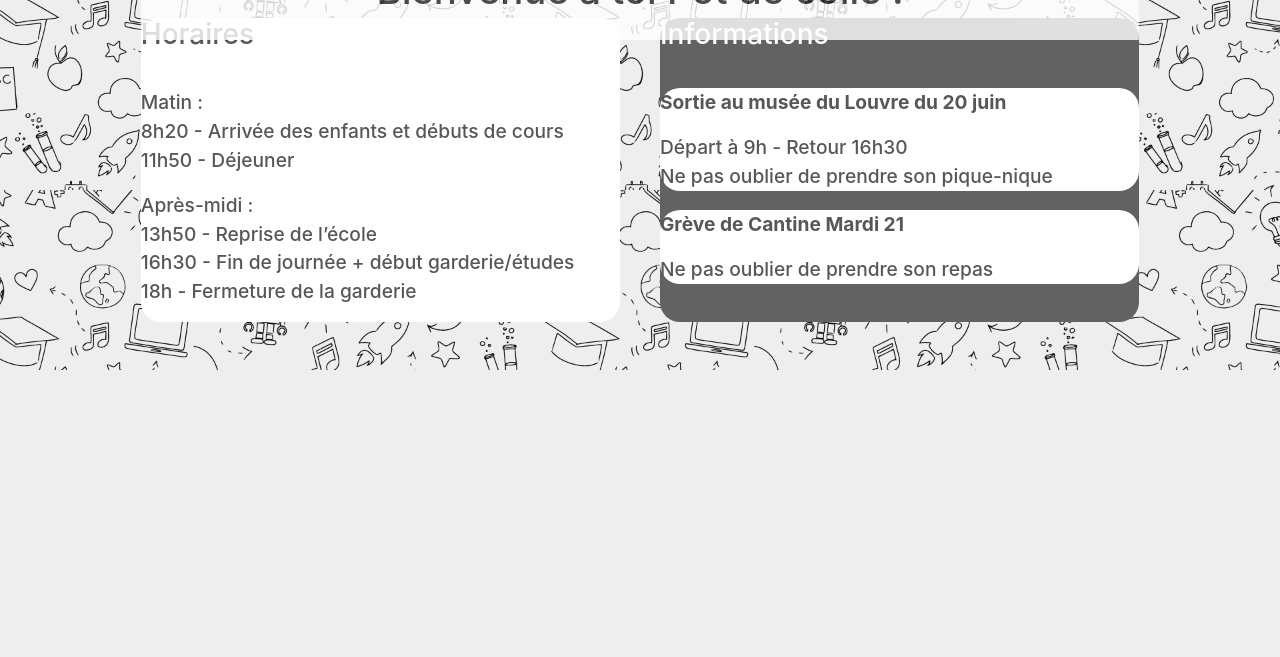
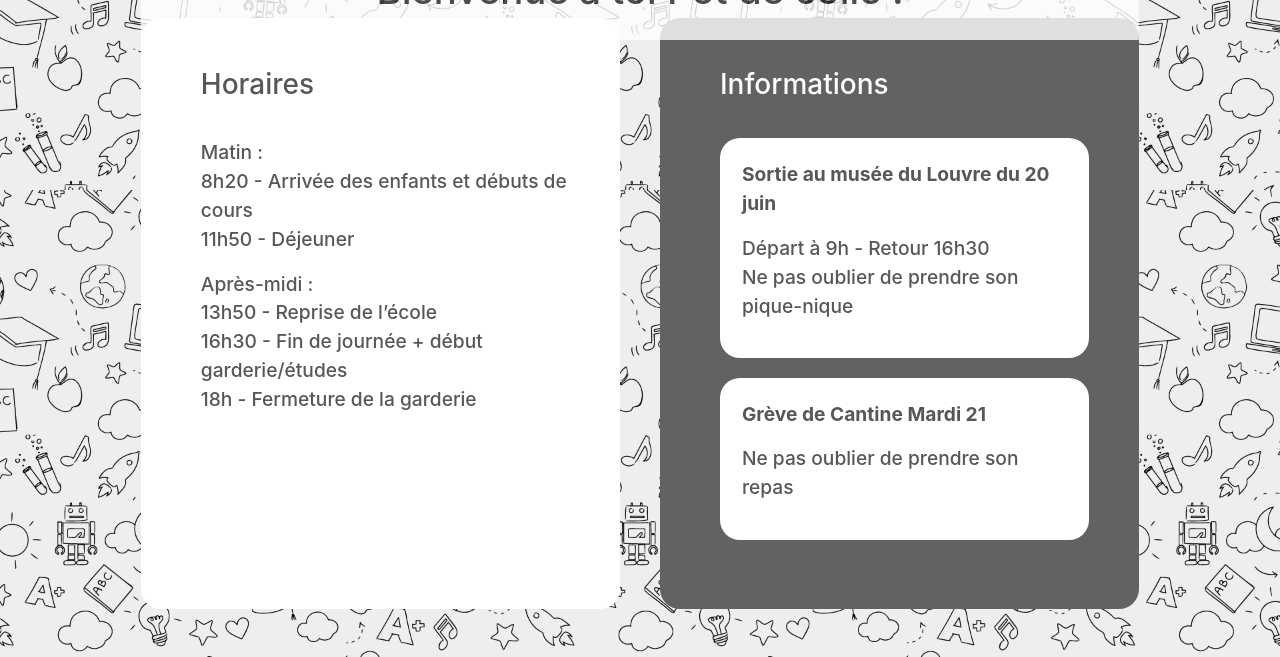
Before and after one commit to benalioune/recreation, a PHP site: page /recreation/ in a window 1280 px wide. Shown: the part 530-1187 px from the top of the page. Before the commit the page ends 900 px from the top, so only its background shows below. Run offline with PHP 8.4, Linux system fonts and the light colour scheme; some libraries are stand-ins or nearby versions.

Commit message:
Update style.css

```diff
--- a/public/css/style.css
+++ b/public/css/style.css
@@ -574,8 +574,8 @@ padding-right: 1.1rem;
   }
 
 #texta{
-  padding: 50;
-  padding-left: 60  ;
+  padding: 50px;
+  padding-left: 60px;
   line-height: 1.5;
   color: #575757;
   font-weight: 500;
@@ -584,8 +584,8 @@ padding-right: 1.1rem;
 
 #titreb{
   color: white;
-  padding: 50;
-  padding-left: 60  ;
+  padding: 50px;
+  padding-left: 60px;
   line-height: 1.5;
 }
 
@@ -594,7 +594,7 @@ padding-right: 1.1rem;
   background-color: white;
   color: #575757;
   font-weight: 500;
-  padding: 22;
+  padding: 22px;
   margin-bottom: 1em;
   border-radius: 20px;
 }
```
